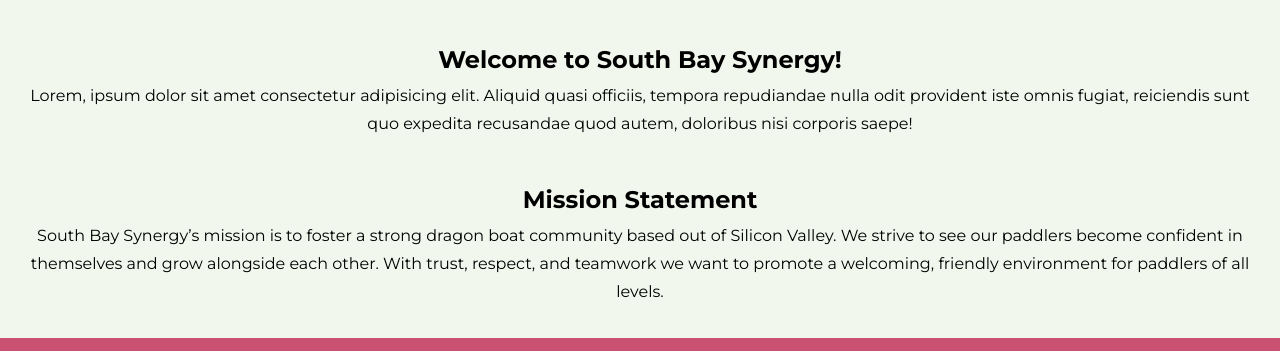
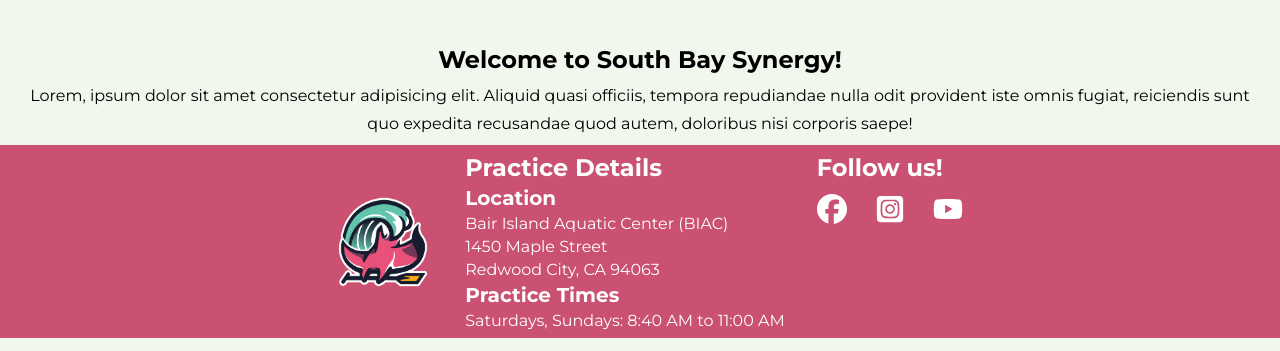
Before and after one commit to squach28/sbs-website, a plain HTML site: page index.html in a window 1280 px wide. Shown: the part 515-866 px from the top of the page. Drawn offline with Linux system fonts and the light colour scheme.

Commit message:
adjusted footer for desktop

```diff
--- a/index.html
+++ b/index.html
@@ -96,11 +96,12 @@
       <div class="footer-container">
         <img
           class="footer-logo"
-          width="30%"
-          height="30%"
+          width="25%"
+          height="25%"
           src="assets/icons/sbs_icon.png"
           alt="sbs icon"
         />
+        <div class="footer-details-container">
           <div class="practice-details-container">
             <h4>Practice Details</h4>
             <h5>Location</h5>
@@ -110,17 +111,21 @@
             <h5>Practice Times</h5>
             <p>Saturdays, Sundays: 8:40 AM to 11:00 AM</p>
           </div>
-        <div>
+          <div class="socials-container">
             <h4>Follow us!</h4>
             <div class="socials-list">
-            <a href="https://www.facebook.com/southbaysynergyy" target="_blank"
+              <a
+                href="https://www.facebook.com/southbaysynergyy"
+                target="_blank"
                 ><img
                   width="30"
                   height="30"
                   src="assets/icons/facebook-icon.svg"
                   alt="facebook icon"
               /></a>
-            <a href="https://www.instagram.com/southbaysynergy/" target="_blank"
+              <a
+                href="https://www.instagram.com/southbaysynergy/"
+                target="_blank"
                 ><img
                   width="30"
                   height="30"
@@ -137,6 +142,7 @@
             </div>
           </div>
         </div>
+      </div>
     </footer>
     <script src="script.js"></script>
   </body>
--- a/styles.css
+++ b/styles.css
@@ -131,9 +131,12 @@
 }
 
 .footer-container {
+  width: 100%;
   display: flex;
   flex-direction: column;
   gap: 1rem;
+  position: fixed;
+  bottom: 0;
   background-color: #ca5171;
   color: white;
   padding: 1rem;
@@ -143,7 +146,19 @@
   margin: 0 auto;
 }
 
+.footer-details-container {
+  display: flex;
+  flex-direction: column;
+  gap: 2rem;
+}
+
 .practice-details-container {
+  display: flex;
+  flex-direction: column;
+  gap: 0.25rem;
+}
+
+.socials-container {
   display: flex;
   flex-direction: column;
   gap: 0.25rem;
@@ -190,4 +205,27 @@
     display: block;
     font-size: 1.5rem;
   }
+
+  .footer-container {
+    flex-direction: row;
+    justify-content: center;
+    padding: 0.5rem;
+    margin: 0 auto;
+    gap: 2rem;
+  }
+
+  .footer-logo {
+    width: 100px;
+    height: 100px;
+    margin: auto 0;
+  }
+
+  .footer-details-container {
+    display: flex;
+    flex-direction: row;
+  }
+
+  .socials-list {
+    flex: 1;
+  }
 }
```
Lines whose indentation alone changed are shown as unchanged.
